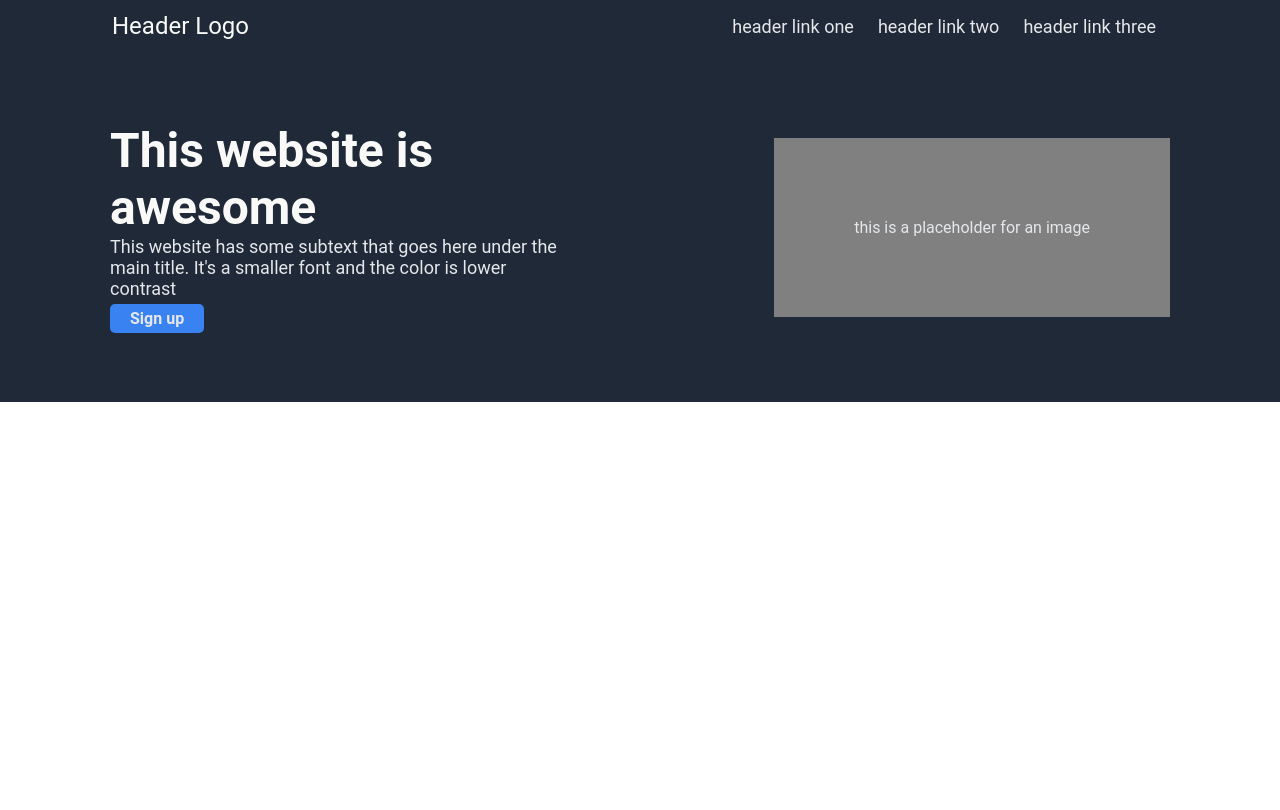
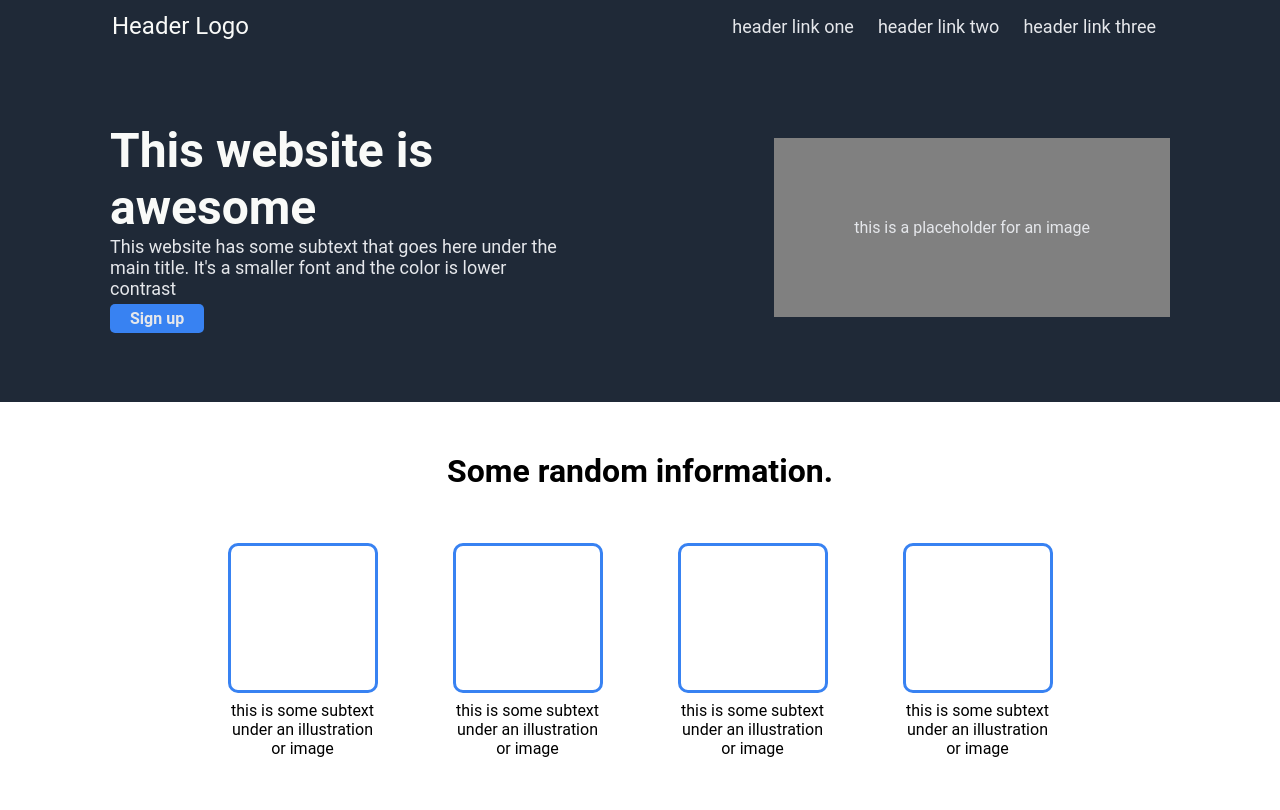
Before and after one commit to luisdevvi/odin-lading-page, a plain HTML site: page index.html in a window 1280 px wide. Drawn offline with Linux system fonts and the light colour scheme.

Commit message:
Adiciona a seção info da página

```diff
--- a/index.html
+++ b/index.html
@@ -38,6 +38,28 @@
       </div>
     </div>
   </div>
+
+  <div class="info">
+    <h1>Some random information.</h1>
+    <div class="info-container">
+      <div class="info-item">
+        <span class="info-img"></span>
+        <p>this is some subtext under an illustration or image</p>
+      </div>
+      <div class="info-item">
+        <span class="info-img"></span>
+        <p>this is some subtext under an illustration or image</p>
+      </div>
+      <div class="info-item">
+        <span class="info-img"></span>
+        <p>this is some subtext under an illustration or image</p>
+      </div>
+      <div class="info-item">
+        <span class="info-img"></span>
+        <p>this is some subtext under an illustration or image</p>
+      </div>
+    </div>
+  </div>
 </body>
 
 </html>
--- a/style.css
+++ b/style.css
@@ -126,3 +126,37 @@ body {
   margin-right: 10px;
   color: #e5e7eb;
 }
+
+.info h1 {
+  text-align: center;
+  padding-top: 50px;
+  font-weight: 600;
+}
+
+.info-container {
+  display: flex;
+  flex-wrap: wrap;
+  max-width: 900px;
+  margin: 0 auto;
+  justify-content: space-around;
+  align-items: center;
+  height: 320px;
+}
+
+.info-item {
+  max-width: 150px;
+  text-align: center;
+}
+
+.info-item p {
+  margin-top: 8px;
+}
+
+.info-img {
+  display: block;
+  flex-wrap: wrap;
+  width: 150px;
+  height: 150px;
+  border: #3882f2 solid 3px;
+  border-radius: 10px;
+}
```
